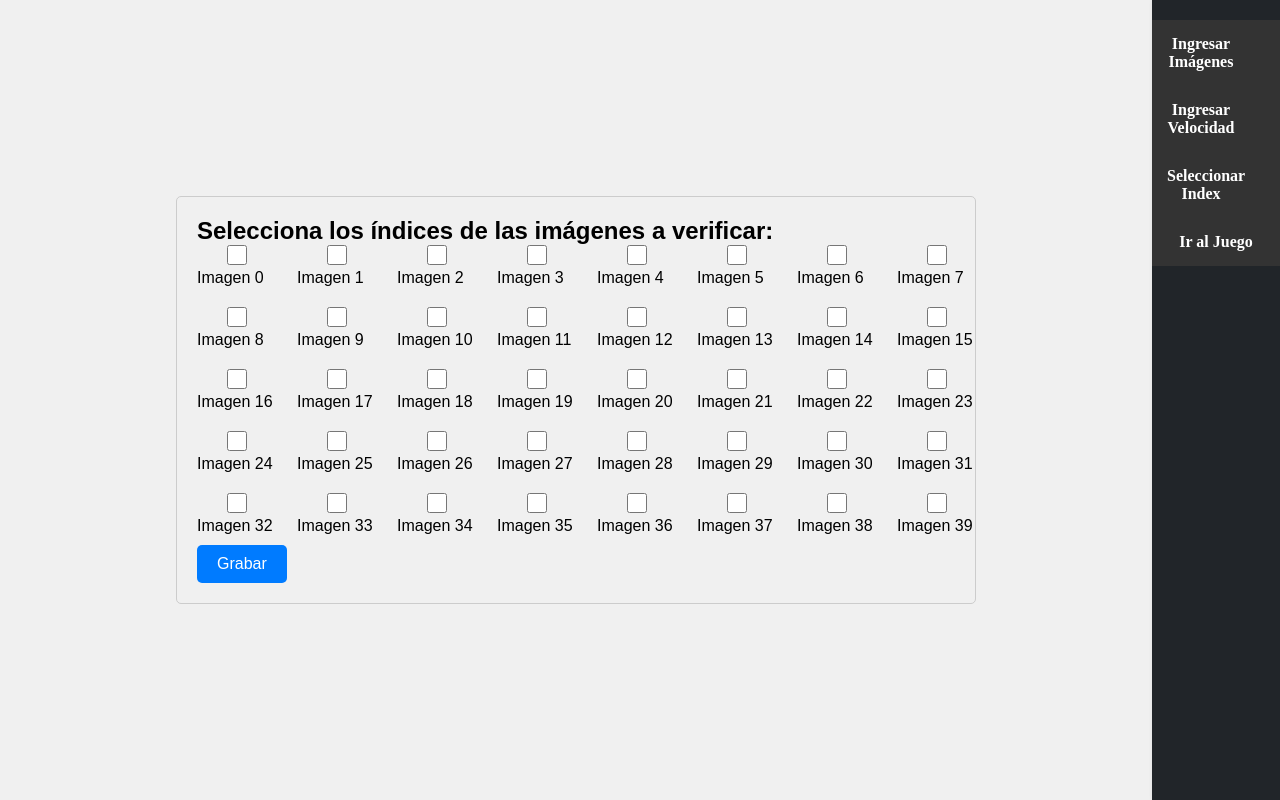
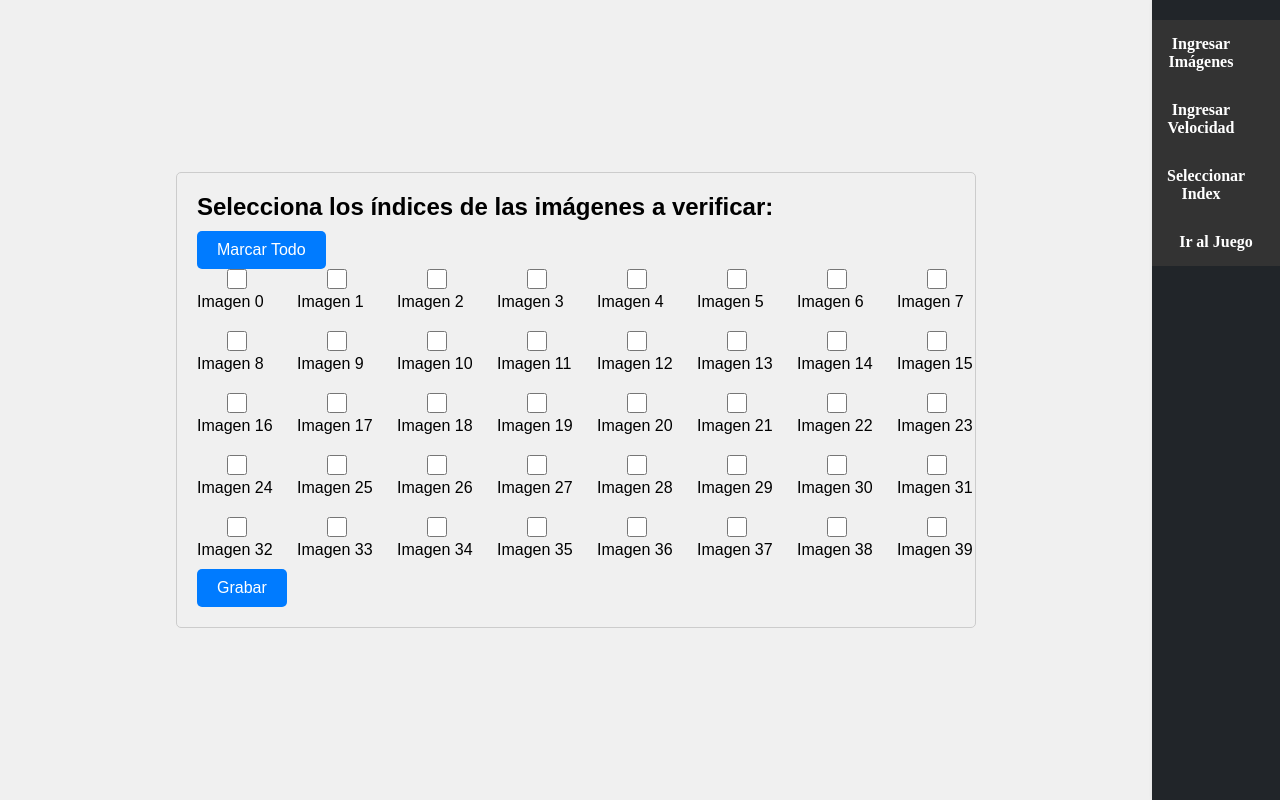
Before and after one commit to fmcarvjal/ArduinoColores1, a React (Vite) app: page /imagen-index in a window 1280 px wide. Built offline with nearby package versions, Linux system fonts and the light colour scheme.

Commit message:
incluido audio

```diff
--- a/src/Game.jsx
+++ b/src/Game.jsx
@@ -275,7 +275,7 @@ function Game({ imageUrls, moveDirections, Indexs }) {
 
       <div className="incorrect-images-count">
         {/* Muestra el número de imágenes incorrectas */}
-        <div>{hiddenIncorrectImages}</div>
+        <div>{3- hiddenIncorrectImages}</div>
       </div>
 
       <img
--- a/src/ImageVisibilityChecker.jsx
+++ b/src/ImageVisibilityChecker.jsx
@@ -5,6 +5,7 @@ import marioSound from "./pacman-intermission.mp3"
 function ImageVisibilityChecker({ onIndexSubmit }) {
   const [selectedIndices, setSelectedIndices] = useState([]);
   const [checkboxesDisabled, setCheckboxesDisabled] = useState(Array.from({ length: 40 }, () => false)); // Inicializar todos los checkboxes como deshabilitados
+  const [selectAllChecked, setSelectAllChecked] = useState(false); // Estado para el botón Seleccionar Todo
 
   useEffect(() => {
     const storedIndices = localStorage.getItem("selectedIndices");
@@ -20,8 +21,16 @@ function ImageVisibilityChecker({ onIndexSubmit }) {
       : [...selectedIndices, index];
     setSelectedIndices(updatedIndices);
     localStorage.setItem("selectedIndices", JSON.stringify(updatedIndices));
-   // playMarioSound();
+    // playMarioSound();
     console.log(selectedIndices);
+  };
+
+  const toggleSelectAll = () => {
+    const allSelected = !selectAllChecked;
+    setSelectAllChecked(allSelected);
+    const updatedIndices = allSelected ? Array.from({ length: 40 }, (_, index) => index) : [];
+    setSelectedIndices(updatedIndices);
+    localStorage.setItem("selectedIndices", JSON.stringify(updatedIndices));
   };
 
   const playMarioSound = () => {
@@ -37,6 +46,9 @@ function ImageVisibilityChecker({ onIndexSubmit }) {
   return (
     <div className="ImageVisibilityChecker">
       <h2>Selecciona los índices de las imágenes a verificar:</h2>
+      <button onClick={toggleSelectAll}>
+        {selectAllChecked ? "Desmarcar Todo" : "Marcar Todo"}
+      </button>
       <ul className="grid">
         {Array.from({ length: 40 }, (_, index) => (
           <li key={index} className="grid-item">
```
